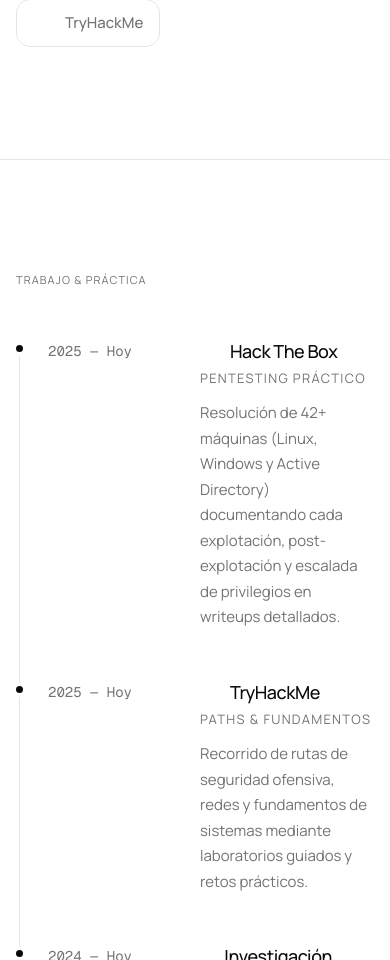
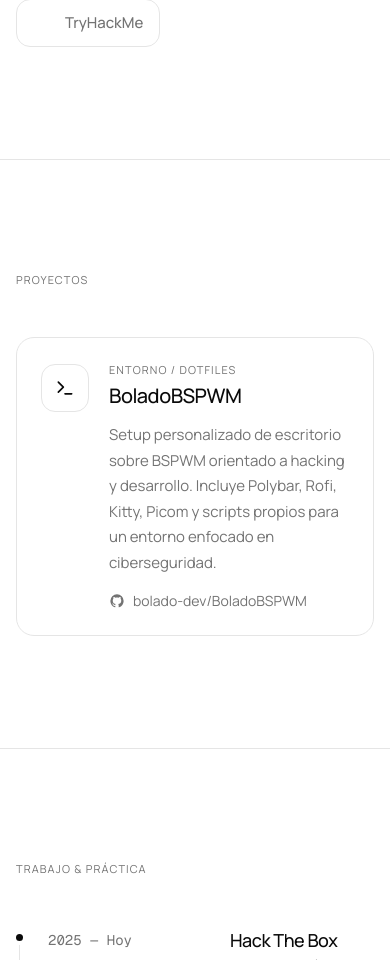
Before and after one commit to bolado-dev/alejandro-bolado, a Next.js app: page / in a window 390 px wide. Shown: the part 4217-5177 px from the top of the page. Built offline with nearby package versions, Linux system fonts and the light colour scheme; some icons are missing.

Commit message:
boladoBSPWM

```diff
--- a/app/cybersec/page.tsx
+++ b/app/cybersec/page.tsx
@@ -1,8 +1,9 @@
 import Link from "next/link"
-import { FileText, BookOpen, Server, ArrowUpRight } from "lucide-react"
+import { FileText, BookOpen, Server, ArrowUpRight, Terminal } from "lucide-react"
 import { getAllWriteups } from "@/lib/writeups"
 import { getManualNav } from "@/lib/manual"
 import { getMachines, getMachineStats } from "@/lib/machines"
+import { GithubIcon } from "@/components/icons/github-icon"
 
 export default async function CybersecLanding() {
   const [writeups, manual, machineList] = await Promise.all([
@@ -63,6 +64,33 @@
             meta={`${manual.length} ${manual.length === 1 ? "sección" : "secciones"}`}
           />
         </div>
+
+        <Link
+          href="https://github.com/bolado-dev/BoladoBSPWM"
+          target="_blank"
+          rel="noopener noreferrer"
+          className="group mt-6 flex w-full items-center justify-between gap-6 rounded-xl border border-dashed bg-card px-6 py-5 text-left transition-colors hover:bg-secondary"
+        >
+          <div className="flex items-center gap-4">
+            <span className="flex h-10 w-10 shrink-0 items-center justify-center rounded-lg border bg-background">
+              <Terminal className="h-5 w-5" />
+            </span>
+            <div>
+              <p className="text-[11px] tracking-widest text-muted-foreground uppercase">
+                Mi entorno de hacking
+              </p>
+              <p className="mt-0.5 font-medium">BoladoBSPWM</p>
+              <p className="mt-1 text-sm text-muted-foreground">
+                Setup personalizado de escritorio sobre BSPWM: Polybar, Rofi, Kitty y scripts propios para un entorno orientado a ciberseguridad.
+              </p>
+            </div>
+          </div>
+          <div className="flex shrink-0 items-center gap-2 text-sm text-muted-foreground">
+            <GithubIcon className="h-4 w-4" />
+            <span className="hidden sm:inline">bolado-dev/BoladoBSPWM</span>
+            <ArrowUpRight className="h-4 w-4 opacity-0 transition-opacity group-hover:opacity-100" />
+          </div>
+        </Link>
       </div>
     </main>
   )
--- a/app/page.tsx
+++ b/app/page.tsx
@@ -4,6 +4,7 @@
 import {
   About,
   Skills,
+  Projects,
   Experience,
   Education,
   Contact,
@@ -18,6 +19,7 @@
       <About />
       <WriteupsTeaser />
       <Skills />
+      <Projects />
       <Experience />
       <Education />
       <Contact />
--- a/components/sections.tsx
+++ b/components/sections.tsx
@@ -3,6 +3,7 @@
 import { useRef } from "react"
 import { gsap } from "gsap"
 import { ScrollTrigger } from "gsap/ScrollTrigger"
+import Link from "next/link"
 import {
   ArrowUpRight,
   Globe,
@@ -548,6 +549,52 @@
   )
 }
 
+// ─── PROJECTS ─────────────────────────────────────────────────────────────────
+
+export function Projects() {
+  return (
+    <section id="projects" className="border-b px-4 py-28 md:py-32">
+      <div className="container mx-auto max-w-4xl">
+        <SectionLabel>Proyectos</SectionLabel>
+        <Reveal>
+          <Link
+            href="https://github.com/bolado-dev/BoladoBSPWM"
+            target="_blank"
+            rel="noopener noreferrer"
+            className="group flex items-start gap-5 rounded-2xl border bg-card p-6 transition-all hover:-translate-y-0.5 hover:border-foreground/25 hover:shadow-sm"
+          >
+            <span className="mt-0.5 flex h-12 w-12 shrink-0 items-center justify-center rounded-xl border bg-background transition-colors group-hover:border-foreground/20">
+              <Terminal className="h-5 w-5" />
+            </span>
+            <div className="flex-1">
+              <div className="flex items-start justify-between gap-4">
+                <div>
+                  <p className="text-[11px] uppercase tracking-widest text-muted-foreground">
+                    Entorno / Dotfiles
+                  </p>
+                  <h3 className="mt-1 text-xl font-medium tracking-tight">
+                    BoladoBSPWM
+                  </h3>
+                </div>
+                <ArrowUpRight className="mt-1 h-4 w-4 shrink-0 text-muted-foreground opacity-0 transition-all group-hover:translate-x-0.5 group-hover:opacity-100" />
+              </div>
+              <p className="mt-3 text-[15px] leading-[1.7] text-muted-foreground">
+                Setup personalizado de escritorio sobre BSPWM orientado a
+                hacking y desarrollo. Incluye Polybar, Rofi, Kitty, Picom y
+                scripts propios para un entorno enfocado en ciberseguridad.
+              </p>
+              <div className="mt-4 flex items-center gap-2 text-sm text-muted-foreground">
+                <GithubIcon className="h-4 w-4" />
+                <span>bolado-dev/BoladoBSPWM</span>
+              </div>
+            </div>
+          </Link>
+        </Reveal>
+      </div>
+    </section>
+  )
+}
+
 // ─── CONTACT ──────────────────────────────────────────────────────────────────
 
 const contactLinks: { Icon: IconCmp; label: string; href: string }[] = [
--- a/components/sections/projects.tsx
+++ b/components/sections/projects.tsx
@@ -1,39 +1,16 @@
+import Link from "next/link"
+import { ArrowUpRight, Terminal } from "lucide-react"
+import { GithubIcon } from "@/components/icons/github-icon"
+
 const projects = [
   {
-    id: 1,
-    title: "Proyecto Uno",
-    category: "Web App",
-    description: "Una aplicación web moderna construida con Next.js",
-  },
-  {
-    id: 2,
-    title: "Proyecto Dos",
-    category: "Mobile App",
-    description: "Aplicación móvil multiplataforma",
-  },
-  {
-    id: 3,
-    title: "Proyecto Tres",
-    category: "Design",
-    description: "Sistema de diseño UI/UX",
-  },
-  {
-    id: 4,
-    title: "Proyecto Cuatro",
-    category: "E-commerce",
-    description: "Plataforma de comercio electrónico full-stack",
-  },
-  {
-    id: 5,
-    title: "Proyecto Cinco",
-    category: "Dashboard",
-    description: "Dashboard de análisis con datos en tiempo real",
-  },
-  {
-    id: 6,
-    title: "Proyecto Seis",
-    category: "API",
-    description: "API RESTful con autenticación",
+    id: "boladobspwm",
+    title: "BoladoBSPWM",
+    category: "Entorno / Dotfiles",
+    description:
+      "Setup de escritorio personalizado para hacking y desarrollo sobre BSPWM. Incluye configuración de Polybar, Rofi, Kitty, Picom y scripts propios para un entorno enfocado en ciberseguridad.",
+    href: "https://github.com/bolado-dev/BoladoBSPWM",
+    featured: true,
   },
 ]
 
@@ -44,26 +21,40 @@
         <div className="mb-16 text-center">
           <h2 className="text-3xl font-bold tracking-tight">Proyectos</h2>
           <p className="mt-4 text-muted-foreground">
-            Echa un vistazo a mi trabajo reciente
+            Proyectos públicos y herramientas propias
           </p>
         </div>
         <div className="grid gap-6 md:grid-cols-2 lg:grid-cols-3">
           {projects.map((project) => (
-            <div
+            <Link
               key={project.id}
-              className="group relative overflow-hidden rounded-lg border bg-card"
+              href={project.href}
+              target="_blank"
+              rel="noopener noreferrer"
+              className="group relative flex flex-col overflow-hidden rounded-xl border bg-card transition-colors hover:bg-secondary"
             >
               <div className="flex aspect-video items-center justify-center bg-muted">
-                <span className="text-4xl">💼</span>
+                <Terminal className="h-10 w-10 text-muted-foreground transition-colors group-hover:text-foreground" />
               </div>
-              <div className="p-4">
-                <p className="text-xs text-primary">{project.category}</p>
-                <h3 className="mt-1 font-semibold">{project.title}</h3>
-                <p className="mt-1 text-sm text-muted-foreground">
+              <div className="flex flex-1 flex-col p-5">
+                <div className="flex items-start justify-between gap-2">
+                  <div>
+                    <p className="text-xs font-medium text-primary uppercase tracking-widest">
+                      {project.category}
+                    </p>
+                    <h3 className="mt-1 font-semibold text-lg">{project.title}</h3>
+                  </div>
+                  <ArrowUpRight className="mt-1 h-4 w-4 shrink-0 text-muted-foreground opacity-0 transition-opacity group-hover:opacity-100" />
+                </div>
+                <p className="mt-2 text-sm leading-relaxed text-muted-foreground">
                   {project.description}
                 </p>
+                <div className="mt-4 flex items-center gap-1.5 text-xs text-muted-foreground">
+                  <GithubIcon className="h-3.5 w-3.5" />
+                  <span>bolado-dev/BoladoBSPWM</span>
+                </div>
               </div>
-            </div>
+            </Link>
           ))}
         </div>
       </div>
```
Also changed, not shown: 1 other file (tests, documents, lock files or other folders).
